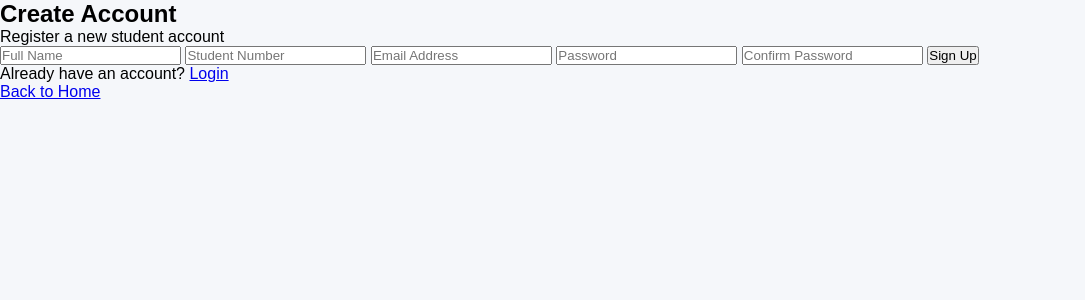
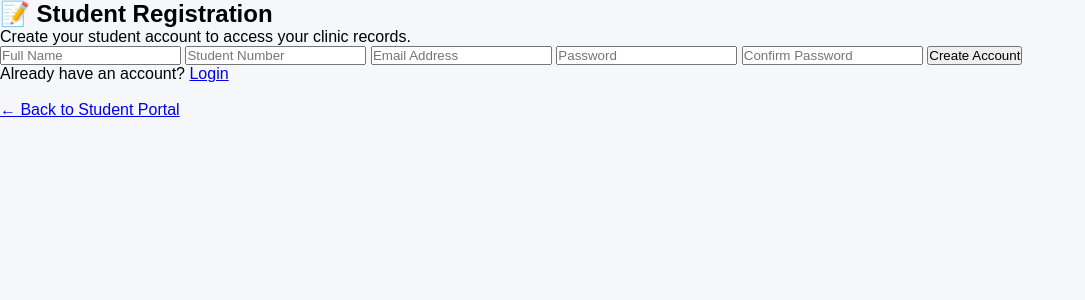
Before and after one commit to cojorammiel-sudo/digital-school-clinic-v2, a Flask app: page /signup in a window 1280 px wide. Shown: the top 300 px of the page, without its empty margins (0-1085 px from the left). Run offline with Flask 3, Linux system fonts and the light colour scheme.

Commit message:
Update signup.html

```diff
--- a/templates/signup.html
+++ b/templates/signup.html
@@ -3,36 +3,88 @@
 <head>
     <meta charset="UTF-8">
     <meta name="viewport" content="width=device-width, initial-scale=1.0">
-    <title>Sign Up - Clinic System</title>
+    <title>Student Sign Up | Digital School Clinic System</title>
     <link rel="stylesheet" href="{{ url_for('static', filename='style.css') }}">
 </head>
+
 <body class="auth-body">
 
 <div class="auth-container">
-        <h2>Create Account</h2>
-        <p>Register a new student account</p>
+
+    <h2>📝 Student Registration</h2>
+
+    <p>
+        Create your student account to access your clinic records.
+    </p>
 
     {% with messages = get_flashed_messages(with_categories=true) %}
         {% if messages %}
             {% for category, message in messages %}
-              <div class="alert {{ category }}">{{ message }}</div>
+                <div class="flash {{ category }}">
+                    {{ message }}
+                </div>
             {% endfor %}
         {% endif %}
     {% endwith %}
 
     <form method="POST">
-            <input type="text" name="fullname" placeholder="Full Name" required>
-            <input type="text" name="student_number" placeholder="Student Number" required>
-            <input type="email" name="email" placeholder="Email Address" required>
-            <input type="password" name="password" placeholder="Password" required>
-            <input type="password" name="confirm_password" placeholder="Confirm Password" required>
-            <button type="submit">Sign Up</button>
+
+        <input
+            type="text"
+            name="fullname"
+            placeholder="Full Name"
+            required
+        >
+
+        <input
+            type="text"
+            name="student_number"
+            placeholder="Student Number"
+            required
+        >
+
+        <input
+            type="email"
+            name="email"
+            placeholder="Email Address"
+            required
+        >
+
+        <input
+            type="password"
+            name="password"
+            placeholder="Password"
+            required
+        >
+
+        <input
+            type="password"
+            name="confirm_password"
+            placeholder="Confirm Password"
+            required
+        >
+
+        <button type="submit" class="btn">
+            Create Account
+        </button>
+
     </form>
 
     <div class="auth-links">
-            <p>Already have an account? <a href="/login">Login</a></p>
-            <p><a href="/">Back to Home</a></p>
+
+        <p>
+            Already have an account?
+            <a href="/login">Login</a>
+        </p>
+
+        <br>
+
+        <a href="/student">
+            ← Back to Student Portal
+        </a>
+
     </div>
+
 </div>
 
 </body>
```
Lines whose indentation alone changed are shown as unchanged.
